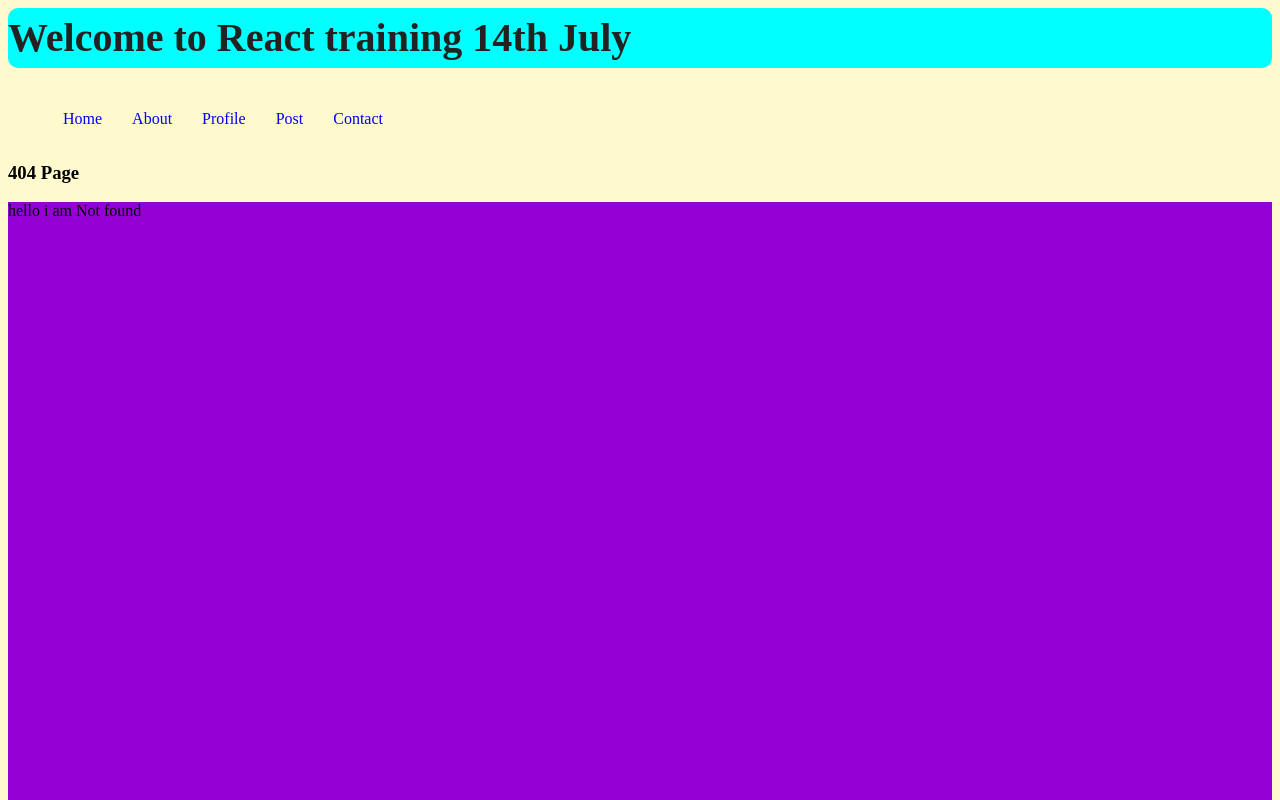
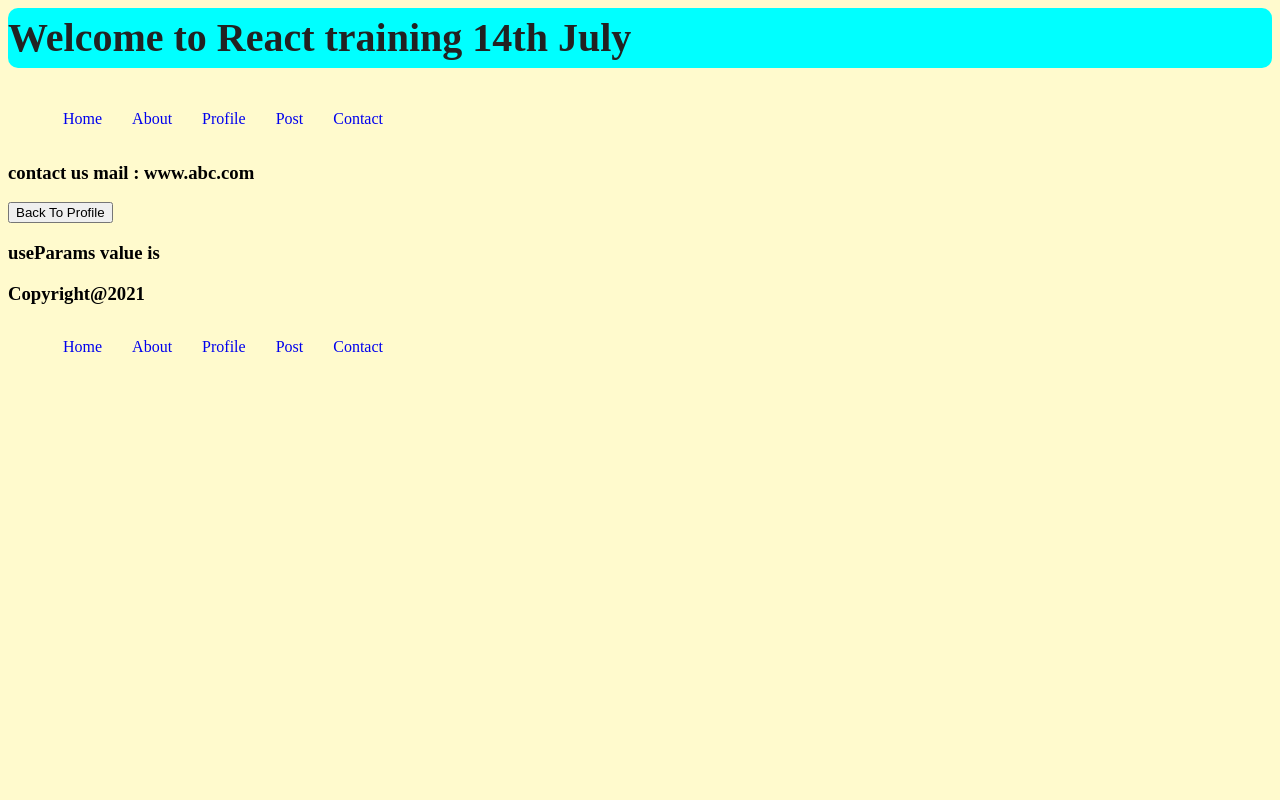
Before and after one commit to balramsinghindia/react-architecture, a React app: page /hi in a window 1280 px wide. Before the commit this address led to /contact. Shown: the top 800 px of the page. Built offline with nearby package versions, Linux system fonts and the light colour scheme.

Commit message:
added usehistory back to profile section

```diff
--- a/src/components/App.jsx
+++ b/src/components/App.jsx
@@ -39,8 +39,9 @@ const App = () => {
                     <Route path='/profile' component={Profile} />
 
                     <Route path='/post/:id' component={Post} />
-                    <Route exact path='/hi'>
-                        { true ? <Redirect to="/contact" /> : <Home /> }
+                    <Route path='/contact' component={Contact} />
+                    <Route path='/hi'>
+                        { true ? <Contact/> : <Home /> }
                     </Route>
                     <Route component={NotFound} />
                 </Switch>
--- a/src/components/Header.jsx
+++ b/src/components/Header.jsx
@@ -3,7 +3,6 @@ import { Link } from 'react-router-dom';
 import { useParams } from 'react-router';
 
 export default function Header(){
-    console.log(useParams);
     return (
         <ul>
             <li>
--- a/src/components/pages/Contact.jsx
+++ b/src/components/pages/Contact.jsx
@@ -1,9 +1,24 @@
 import React from 'react';
 import { useParams } from 'react-router';
+import { useHistory } from 'react-router';
 
 export const Contact = () => {
 
+    let history = useHistory();
+
+    function handlerBack(){
+        history.push('/profile');
+    }
+
+    const { id } = useParams();
+    console.log(id);
+
     return(
+        <>
            <h3>contact us mail : www.abc.com </h3>
+           <button onClick={handlerBack}>Back To Profile</button>
+           <h3>useParams value is{id}</h3>
+        </>
+
     )
 }
```
